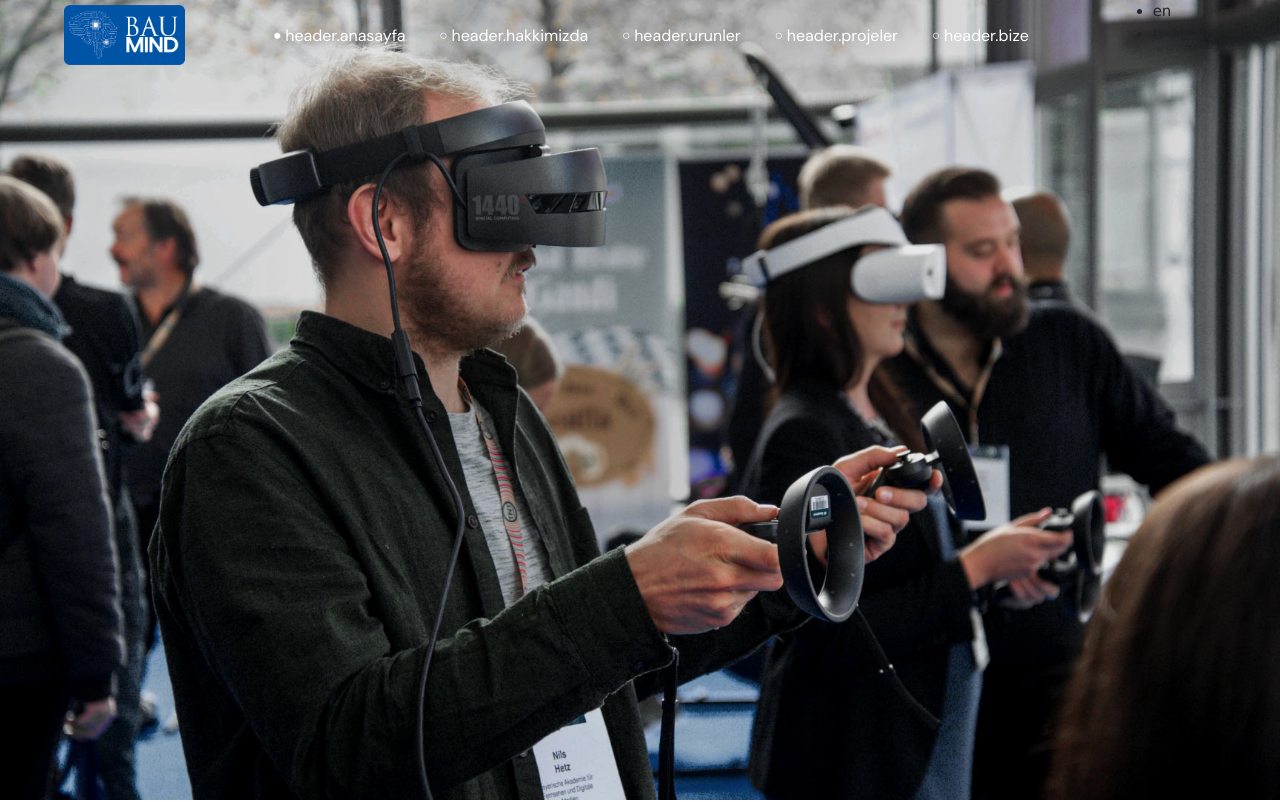
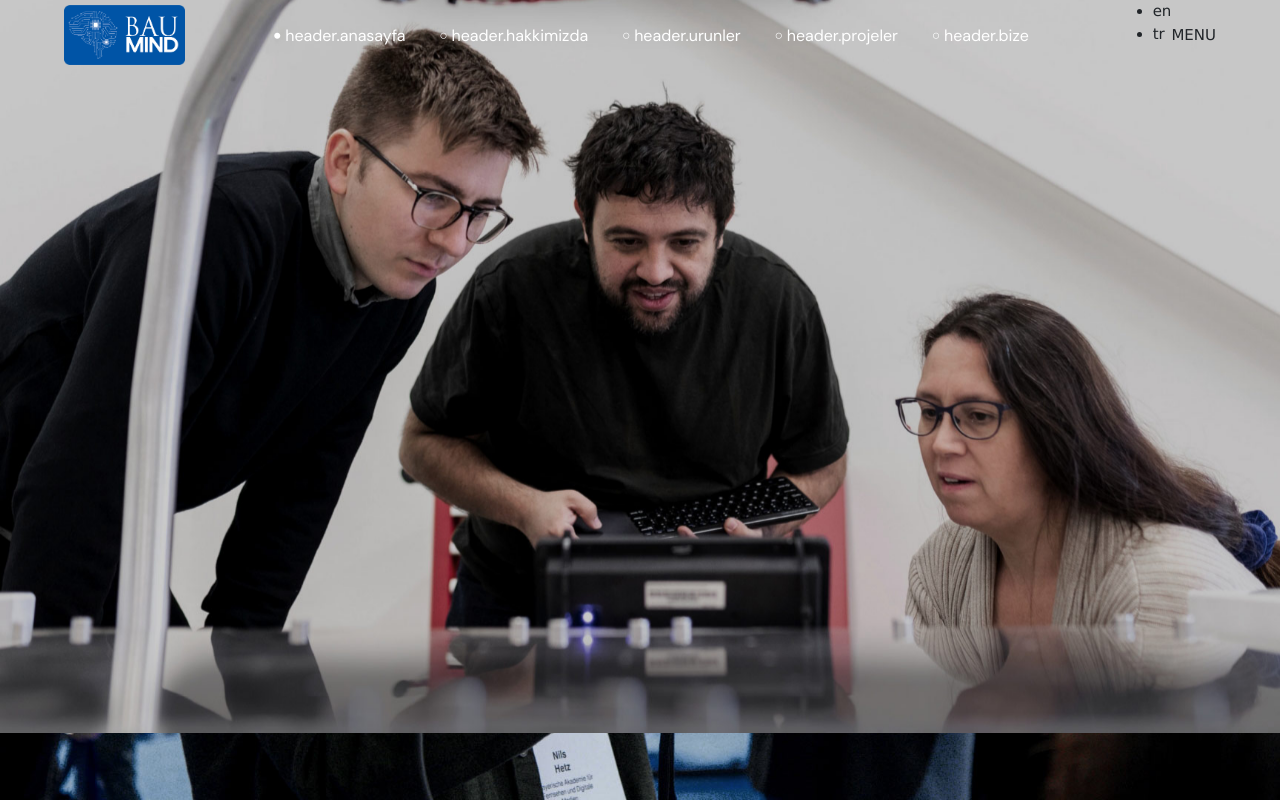
Before and after one commit to ezgihekimm/Website, a Vue app: page /tr in a window 1280 px wide. Shown: the top 802 px of the page. Built offline with nearby package versions, Linux system fonts and the light colour scheme; a web font is replaced by a local one; what @fawmi/vue-google-maps would draw is missing.

Commit message:
slider anim

```diff
--- /dev/null
+++ b/src/components/Patent2.vue
@@ -0,0 +1,23 @@
+<template>
+<div class="_container">
+ff
+</div>
+
+</template>
+
+
+<script>
+
+</script>
+
+
+<style scoped>
+._container{
+    width: 100%;
+    height: 100vh;
+    background-color: rgb(89, 64, 64);
+    position: relative;
+
+}
+
+</style>
--- a/src/components/Slider.vue
+++ b/src/components/Slider.vue
@@ -1,16 +1,21 @@
 <template>
 <div class="container-fluid _con">
 	<ul class="slides">
+
 		<li v-for="(slide, index) in images" :key="index" :class="{active: currentImage == index, noactive: currentImage != index}">
-				<img :src="images[index]">
+			<img :src="slide.img">
+			<div class="sliderTextContainer">
+				<div class="sliderTitle" :class="{activeTitle: currentImage == index, noactiveTitle: currentImage != index}">
+					<div>{{slide.title}}</div>
+				</div>
+			</div>
 		</li>
+
 	</ul>
 </div>
 
-	<a href="#" @click="previousImage" >Geri</a>
+<a href="#" @click="previousImage">Geri</a>
 <a href="#" @click="nextImage">Ileri</a>
-
-
 </template>
 
 <script>
@@ -18,42 +23,62 @@
 	name: 'Slider',
 	data: function () {
 		return {
-				images: [
-					require('../assets/images/slider/h9-img-02.jpg'),
-					require('../assets/images/slider/h9-img-03.jpg'),
-					require('../assets/images/slider/h9-rev-img-01.jpg'),
+
+			images: [{
+					title: 'BAUMIND klsjdkjklsjdkldjskldljklsjadklsjsljkdjsakldadjksadjakljaskdasjdkl1',
+					img: require('../assets/images/slider/h9-img-02.jpg')
+				},
+				{
+					title: 'BAUMIND 2',
+					img: require('../assets/images/slider/h9-img-03.jpg')
+				},
+				{
+					title: 'BAUMIND 3',
+					img: require('../assets/images/slider/h9-rev-img-01.jpg')
+				},
 			],
 			currentImage: 0,
-				disabled: false
+			disabled: false,
 
 		}
 	},
 	methods: {
-			nextImage(e){
+		nextImage(e) {
 			e.preventDefault();
-				if(this.currentImage < this.images.length - 1){
+			if (this.currentImage < this.images.length - 1) {
 				this.currentImage++;
-				}
-				else{
+			} else {
 				this.currentImage = 0;
 			}
 		},
-			previousImage(e){
+		previousImage(e) {
 			e.preventDefault();
-				if(this.currentImage > 0){
+			if (this.currentImage > 0) {
 				this.currentImage--;
-				}
-				else{
+			} else {
 				this.currentImage = this.images.length - 1;
 			}
+		},
+		// auto incerement currentImage every 3 seconds
+		autoIncrement() {
+			setInterval(() => {
+				if (this.currentImage < this.images.length - 1) {
+					this.currentImage++;
+				} else {
+					this.currentImage = 0;
 				}
+			}, 5000);
+		}
+	},
+
+	mounted() {
+		this.autoIncrement();
 	}
 
 }
 </script>
 
 <style>
-
 *,
 *::before,
 *::after {
@@ -112,7 +137,6 @@
 	100% {
 		transform: translateY(0%);
 	}
-
 }
 
 @keyframes hidden {
@@ -124,4 +148,69 @@
 		z-index: 2;
 	}
 }
+
+
+/* Slider Title */
+
+.sliderTextContainer {
+	position: absolute;
+	top: 50%;
+	left: 50%;
+	transform: translate(-50%, -50%);
+	width: 800px;
+	padding-top: 10px;
+	padding-bottom: 10px;
+	/* background: red; */
+	display: flex;
+	justify-content: center;
+	align-items: center;
+	flex-direction: column;
+	z-index: 2;
+	overflow: hidden;
+}
+.sliderTitle {
+	width: 100%;
+	background-color: transparent;
+	text-align: center;
+	color: #fff;
+	font-size: 2rem;
+	font-weight: bold;
+	text-transform: uppercase;
+	letter-spacing: 2px;
+	z-index: 4;
+	display: flex;
+	justify-content: center;
+	align-items: center;
+}
+
+.activeTitle {
+	z-index: 6;
+	animation: slideTitle 4s ease 0s 1 normal;
+}
+
+.noactiveTitle {
+	animation: hiddenTitle 2s 1;
+}
+
+@keyframes slideTitle {
+	0% {
+		transform: translateY(300%);
+	}
+
+	100% {
+		transform: translateY(0%);
+	}
+}
+
+@keyframes hiddenTitle {
+	0% {
+		z-index: 4;
+	}
+
+	100% {
+		z-index: 4;
+	}
+}
+
+
 </style>
--- a/src/pages/Acusto.vue
+++ b/src/pages/Acusto.vue
@@ -1,20 +1,20 @@
 <template>
 	<Header  />
-
+	<Patent2 />
 	<Footer />
 </template>
 
 <script>
 
 import Header from '../components/Header'
-
+import Patent2 from '../components/Patent2'
 import Footer from '../components/Footer'
 
 export default {
 	name: 'App',
 	components: {
 		Header,
-
+	    Patent2,
 		Footer,
 	},
 }
```
Also changed, not shown: src/components/Map.vue (+3 -4 lines), src/components/OurAims.vue (+5 -9 lines). Lines whose indentation alone changed are shown as unchanged.
